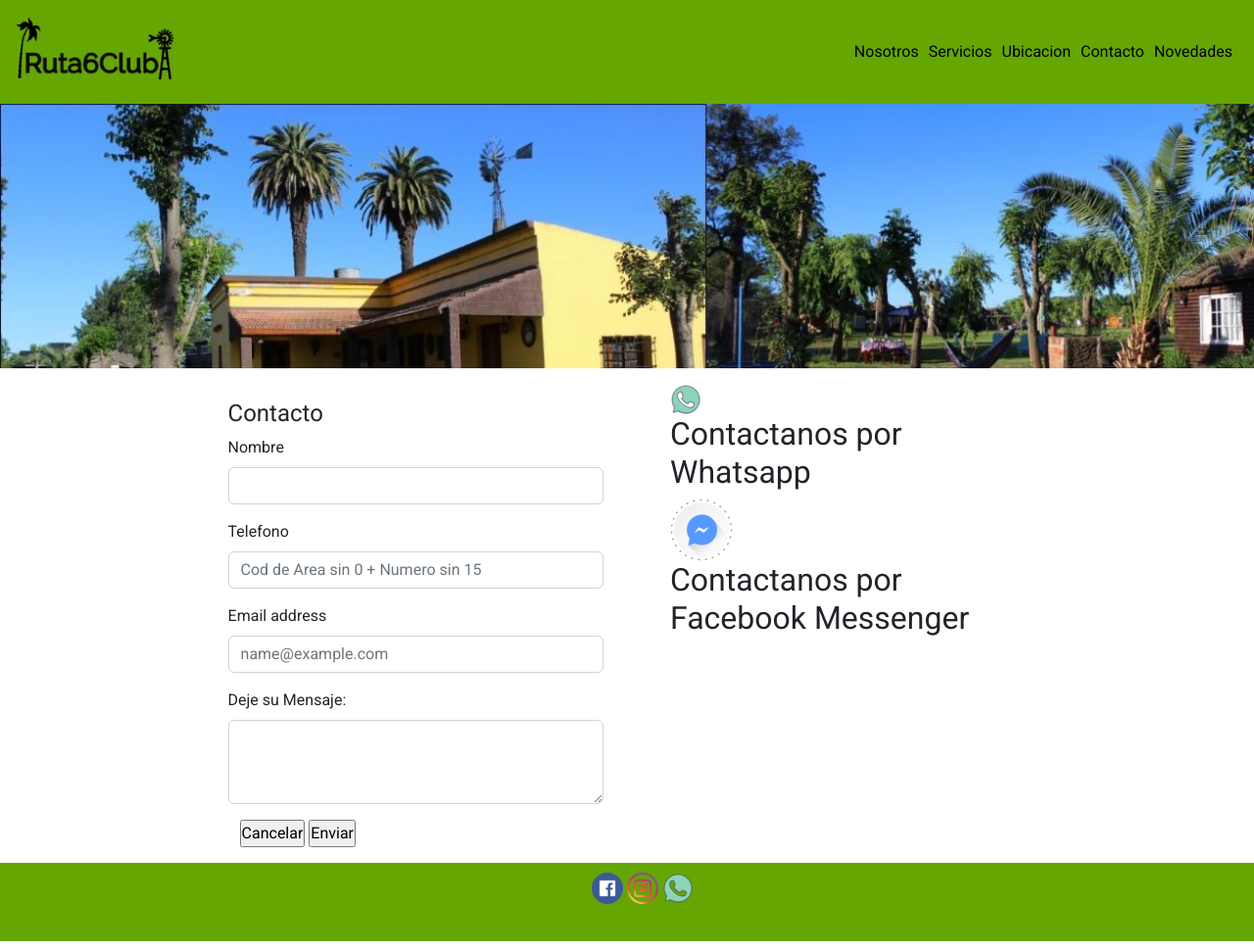
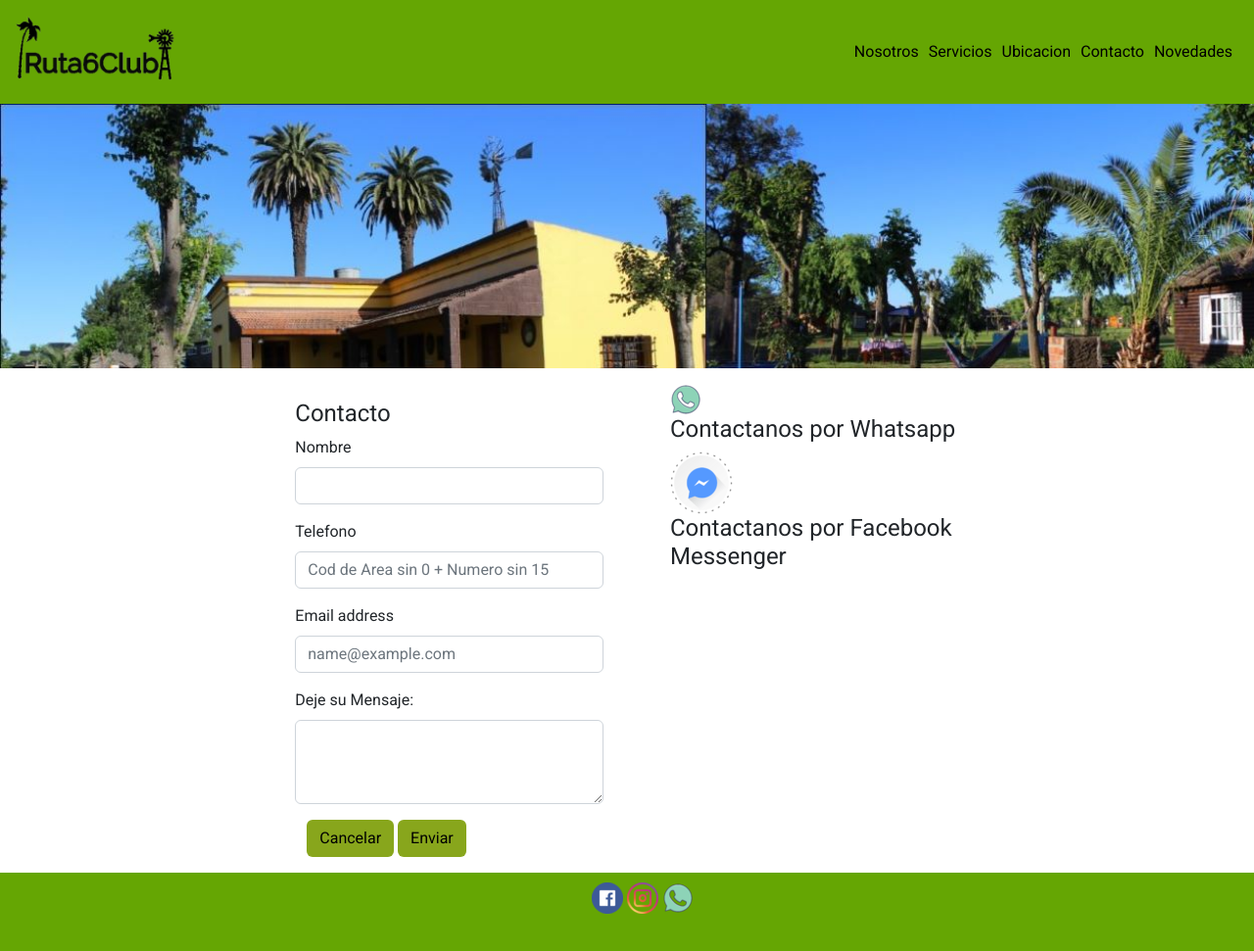
Before and after one commit to luchoslp1989/PF-Perez, a plain HTML site: page pages/contacto.html in a window 1280 px wide. Shown: the whole page at 98% size. Drawn offline with nearby package versions, Linux system fonts and the light colour scheme.

Commit message:
se personalza buttons page contacto

```diff
--- a/css/style.css
+++ b/css/style.css
@@ -151,6 +151,20 @@ footer ul{
             justify-content: space-between;
         }
 
+        .iconsContact ul li h2{
+            font-size: 1.5em;
+        }
+
+
+.btnContacto{
+    background-color: #88A61C;
+    color: black;
+}
+
+    .btnContacto:hover{
+        background-color: #C8D98B;
+	    transition: all 1s;
+    }
 
 .principalSection{
     width: auto;
--- a/pages/contacto.html
+++ b/pages/contacto.html
@@ -69,8 +69,8 @@
                 </div>
                 <!-- fin form bs -->
                 <div class="container-fluid">
-                  <input type="reset" value="Cancelar">
-                  <input type="submit" value="Enviar">
+                  <input class="btn btnContacto" type="reset" value="Cancelar">
+                  <input class="btn btnContacto" type="submit" value="Enviar">
                 </div>
                   <!-- <form action="envio.php" method="post">
                       <div class="dFlex">
```
